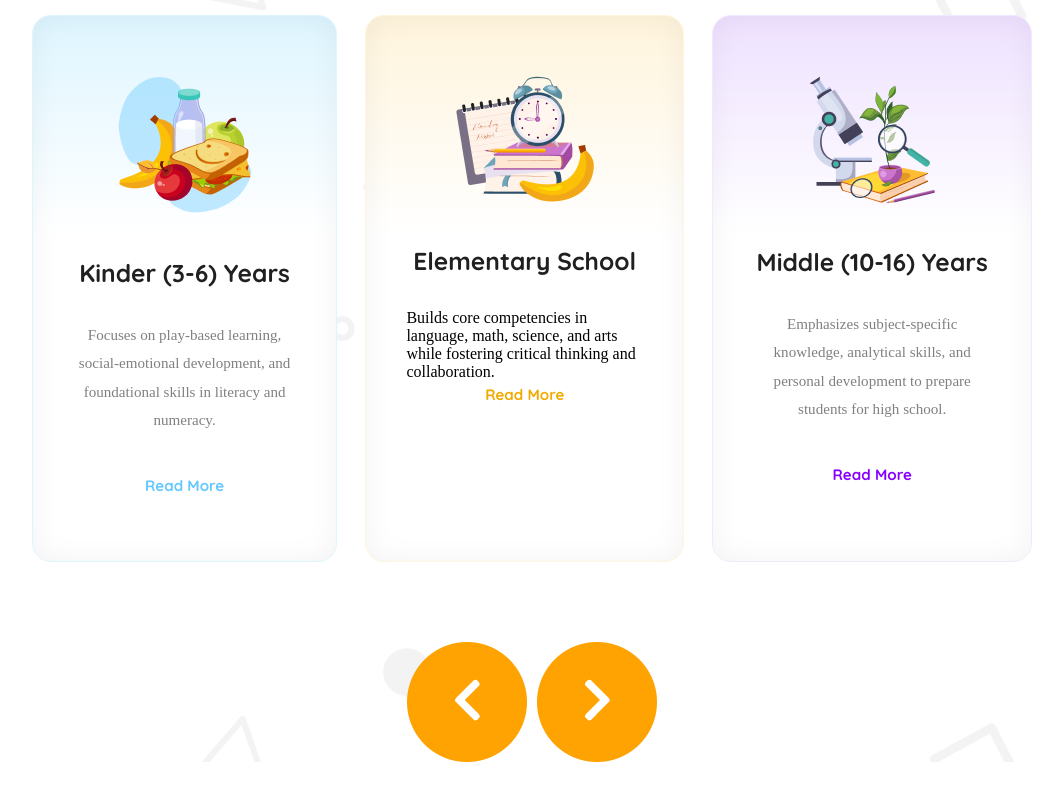
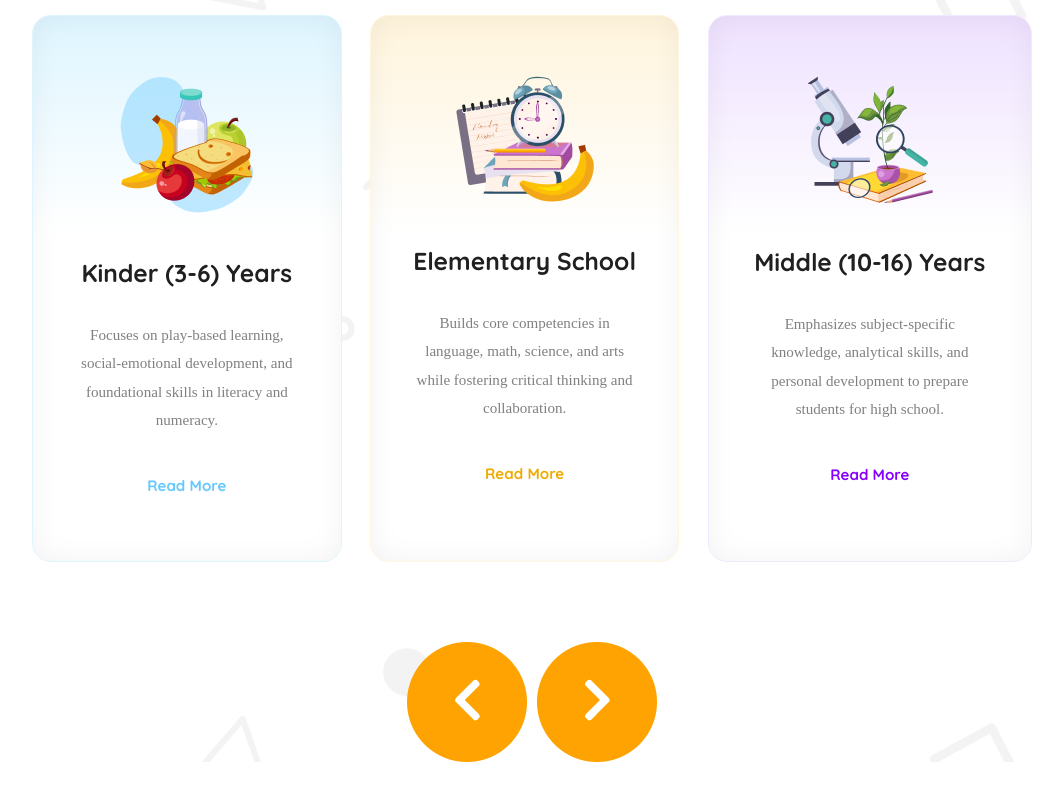
Before and after one commit to MdManjurulHoqueJony/B11A2ByJony, a plain HTML site: page index.html in a window 1280 px wide. Shown: the part 860-1660 px from the top of the page, without its empty margins (108-1171 px from the left). Drawn offline with Linux system fonts and the light colour scheme.

Commit message:
curriculum-issue-fix

```diff
--- a/index.html
+++ b/index.html
@@ -59,7 +59,7 @@
                         <img src="./assets/elementary.png" alt="elementary-years">
                     </div>
                     <p class="curriculum-card-title">Elementary School</p>
-                    <p>Builds core competencies in language, math, science, and arts while fostering critical thinking
+                    <p class="curriculum-card-content">Builds core competencies in language, math, science, and arts while fostering critical thinking
                         and collaboration.</p>
                     <p id="read-more-2">Read More</p>
                 </div>
```
